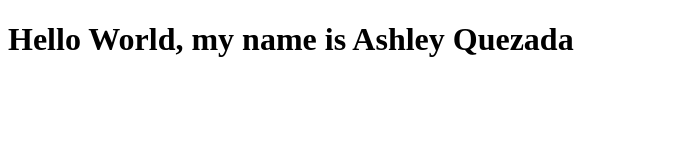
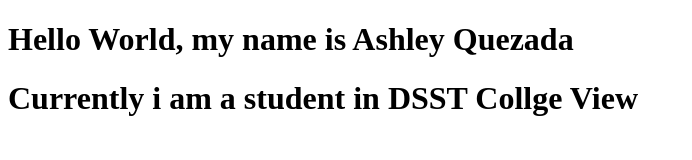
Before and after one commit to ashleyquezada/ashleyquezada.github.io, a plain HTML site: page index.html in a window 1280 px wide. Shown: the whole page, without its empty margins (0-692 px from the left). Drawn offline with Linux system fonts and the light colour scheme.

Commit message:
Update index.html

```diff
--- a/index.html
+++ b/index.html
@@ -4,3 +4,6 @@
 <h1>Hello World, my name is Ashley Quezada</h1>
 </body>
 </html>
+<h1> Currently i am a student in DSST Collge View</h1>
+</body>
+</html>
```
